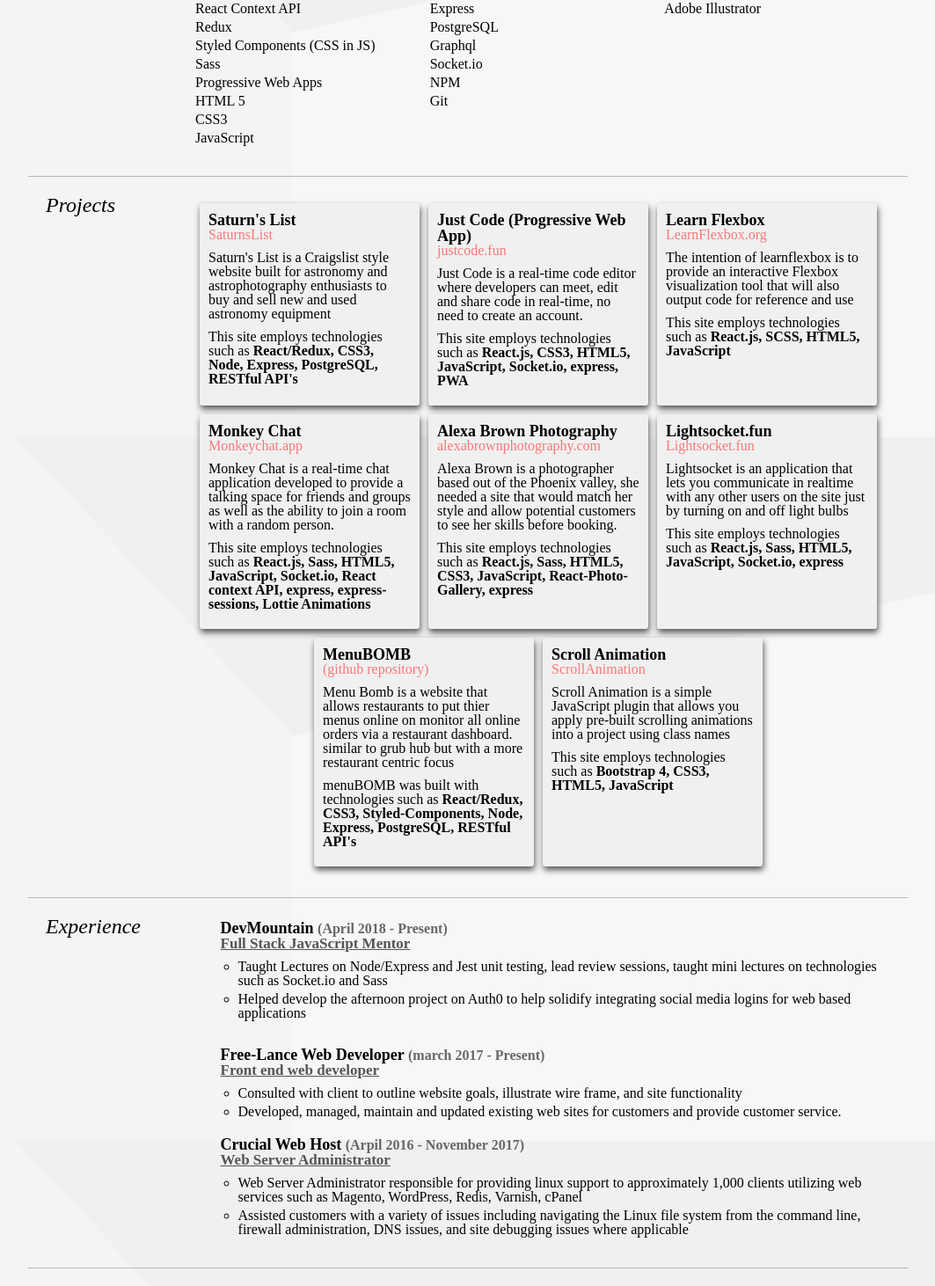
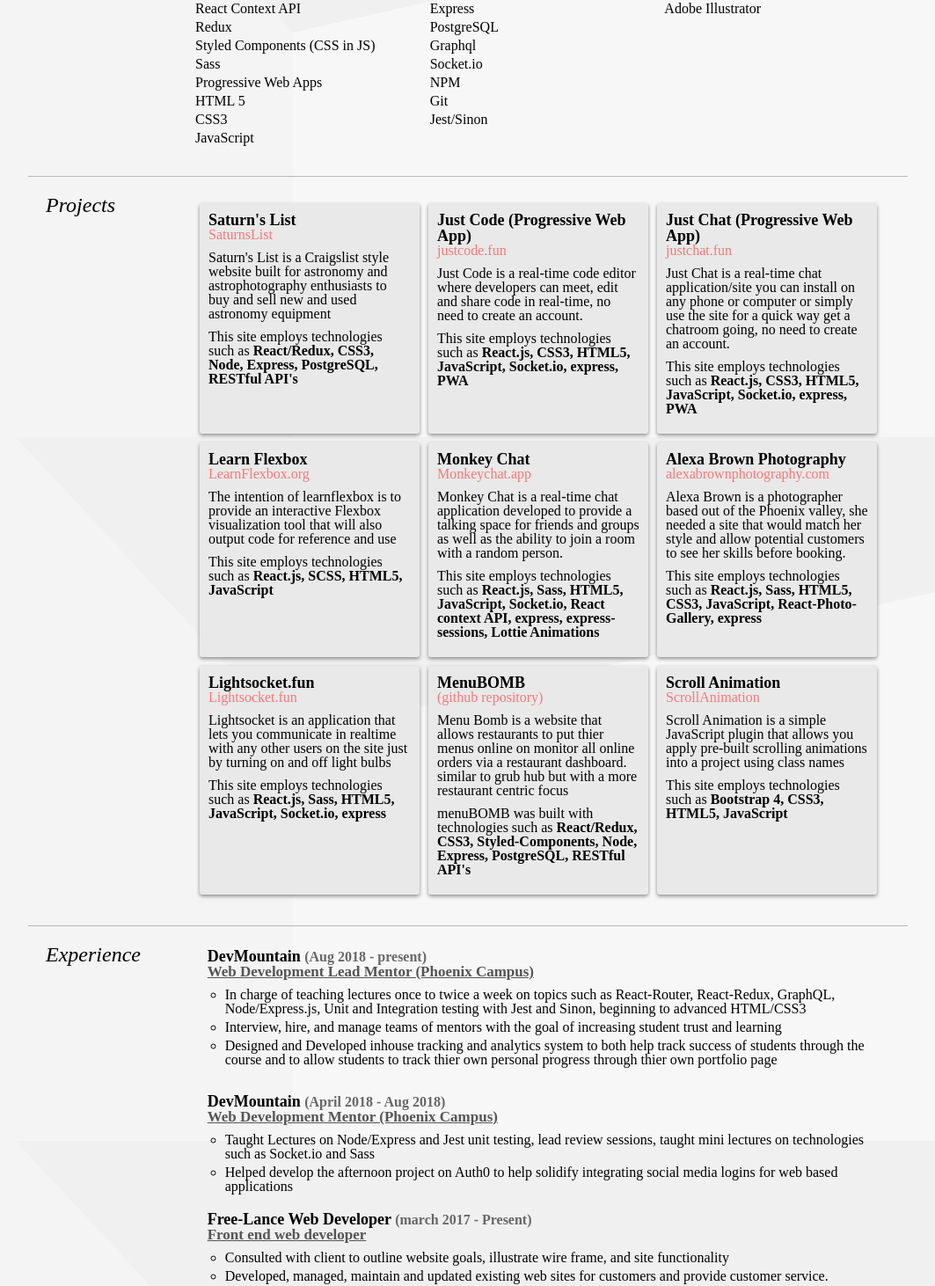
Before and after one commit to joshborup/portfolio, a React (Create React App) app: page / in a window 1280 px wide. Shown: the part 303-1765 px from the top of the page at 88% size, without its empty margins (108-1171 px from the left). Built offline with nearby package versions, Linux system fonts and the light colour scheme; a web font is replaced by a local one.

Commit message:
updated the main pic/tech/experience

```diff
--- a/src/App.css
+++ b/src/App.css
@@ -75,7 +75,18 @@
 .header > div img {
   border-radius: 50%;
   height: 125px;
+  transition: .4s;
+  z-index: 1;
 }
+
+.header > div:first-child img:hover {
+  position: relative;
+  transition: .4s;
+  z-index: 9999;
+  transform: scale(1.8);
+  cursor: url(./components/Home/media/arrow.png), auto;
+}
+
 
 .header > div a {
   text-decoration: none;
@@ -92,7 +103,7 @@
 }
 
 .contact-info div .social img:hover {
- box-shadow:0px 0px 4px rgb(248, 120, 120);
+  box-shadow:0px 0px 4px rgb(248, 120, 120);
 }
 
 .technical-display, .projects-display, .experience-display {
@@ -214,10 +225,10 @@
   margin: 5px;
   width: 100%;
   padding: 10px;
-  box-shadow:1px 4px 7px #555555;
   border-radius: 3px;
-  background: #f0f0f0;
+  background: #E9E9E9;
   position: relative;
+  box-shadow:0px 2px 4px rgba(0, 0, 0, 0.424);
 }
 
 .projects-display .hover-project {
@@ -233,7 +244,7 @@
   overflow: hidden;
   color: white;
   display: flex;
- align-items: center;
+  align-items: center;
   padding: 10px;
   flex-direction: column;
   height: 100%;
--- a/src/App.js
+++ b/src/App.js
@@ -8,7 +8,7 @@
   render() {
     return (
       <div>
-       {routes}
+      {routes}
       </div>
     );
   }
--- a/src/components/Home/Experience.js
+++ b/src/components/Home/Experience.js
@@ -10,8 +10,18 @@
                 <div>
 
                     <div>
-                        <h3>DevMountain <span className='experience-dates'>(April 2018 - Present)</span></h3>
-                        <h4>Full Stack JavaScript Mentor</h4>
+                        <h3>DevMountain <span className='experience-dates'>(Aug 2018 - present)</span></h3>
+                        <h4>Web Development Lead Mentor (Phoenix Campus)</h4>
+                        <ul>
+                            <li>In charge of teaching lectures once to twice a week on topics such as React-Router, React-Redux, GraphQL, Node/Express.js, Unit and Integration testing with Jest and Sinon, beginning to advanced HTML/CSS3</li>
+                            <li>Interview, hire, and manage teams of mentors with the goal of increasing student trust and learning</li>
+                            <li>Designed and Developed inhouse tracking and analytics system to both help track success of students through the course and to allow students to track thier own personal progress through thier own portfolio page</li>
+                        </ul>
+                    </div>
+
+                    <div>
+                        <h3>DevMountain <span className='experience-dates'>(April 2018 - Aug 2018)</span></h3>
+                        <h4>Web Development Mentor (Phoenix Campus)</h4>
                         <ul>
                             <li>Taught Lectures on Node/Express and Jest unit testing, lead review sessions, taught mini lectures on technologies such as Socket.io and Sass</li>
                             <li>Helped develop the afternoon project on Auth0 to help solidify integrating social media logins for web based applications </li>
@@ -35,9 +45,6 @@
                             <li>Assisted customers with a variety of issues including navigating the Linux file system from the command line, firewall administration, DNS issues, and site debugging issues where applicable</li>
                         </ul>
                     </div>
-
-
-
                 </div>
             </div>
         );
--- a/src/components/Home/LandingBanner.js
+++ b/src/components/Home/LandingBanner.js
@@ -1,6 +1,6 @@
 import React, { Component } from 'react';
 import Typing from 'react-typing-animation';
-import profile from './media/profile.png';
+import profile from './media/profile.jpg';
 import linkedin from './media/linkedin.svg';
 import github from './media/github.svg';
 import email from './media/email.png'
--- a/src/components/Home/Projects.js
+++ b/src/components/Home/Projects.js
@@ -34,6 +34,25 @@
                         <p>This site employs technologies such as <span className='stack'>React.js, CSS3, HTML5, JavaScript, Socket.io, express, PWA</span></p>
                         <div className='hover-project'>
                             <h1>Just Code</h1>
+                                <div>
+                                    <div>
+                                        Desktop
+                                    </div>
+
+                                    <div>
+                                        Mobile
+                                    </div>
+                                </div>
+                            </div>
+                    </div>
+
+                    <div>
+                        <h3>Just Chat (Progressive Web App)</h3>
+                        <a href='https://justchat.fun/'>justchat.fun</a>
+                        <p>Just Chat is a real-time chat application/site you can install on any phone or computer or simply use the site for a quick way get a chatroom going, no need to create an account.</p>
+                        <p>This site employs technologies such as <span className='stack'>React.js, CSS3, HTML5, JavaScript, Socket.io, express, PWA</span></p>
+                        <div className='hover-project'>
+                            <h1>Just Chat</h1>
                                 <div>
                                     <div>
                                         Desktop
--- a/src/components/Home/Technical.js
+++ b/src/components/Home/Technical.js
@@ -33,6 +33,7 @@
                         <li>Socket.io</li>
                         <li>NPM</li>
                         <li>Git</li>
+                        <li>Jest/Sinon</li>
                     </ul>
                 </div>
 
```
Also changed, not shown: src/components/Home/media/arrow.png (added), src/components/Home/media/profile.jpg (added). Lines whose indentation alone changed are shown as unchanged.
